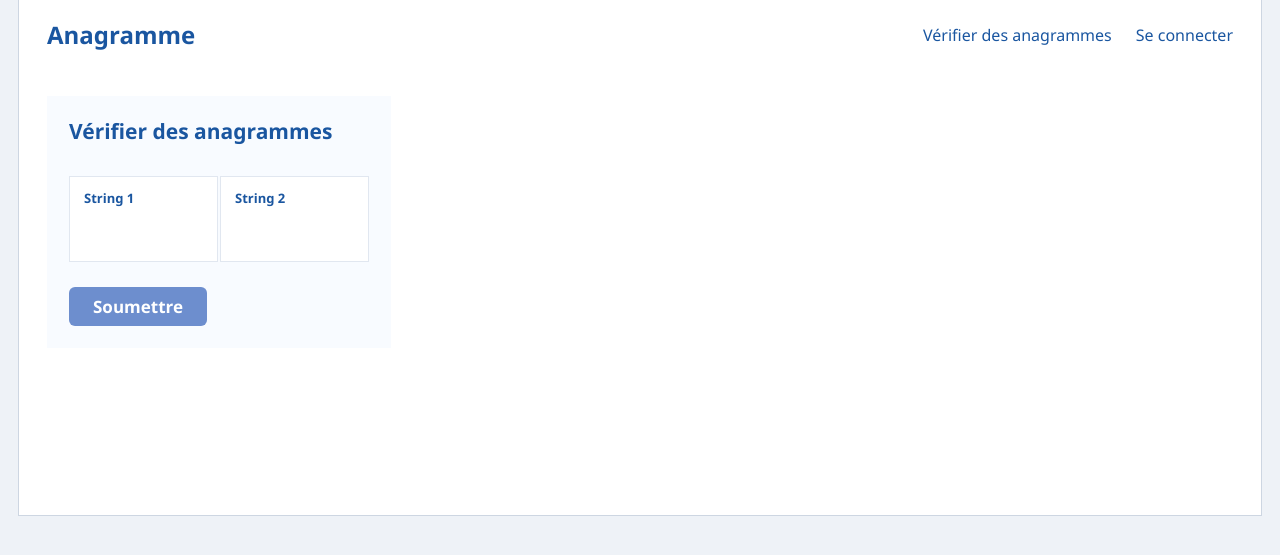
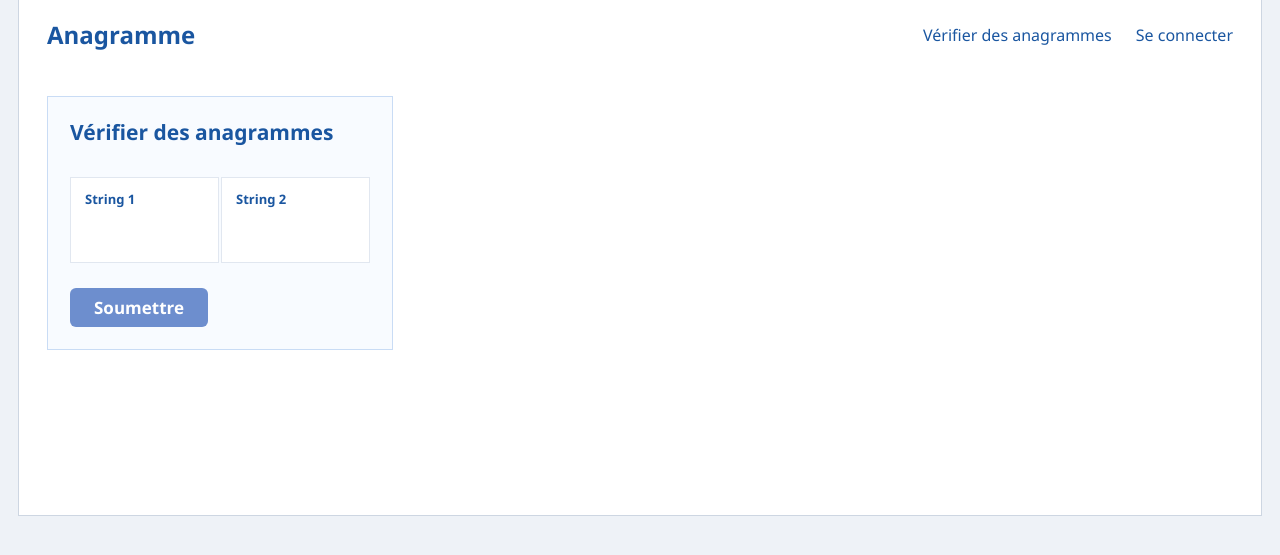
Before and after one commit to Fredy-mahugnon/anagrammes-php, a PHP site: page / in a window 1280 px wide. Shown: the part 30-585 px from the top of the page. Run offline with PHP 8.4, Linux system fonts and the light colour scheme.

Commit message:
Colorer les bordures du panneau selon le resultat au lieu de la carte

```diff
--- a/assets/css/style.css
+++ b/assets/css/style.css
@@ -142,47 +142,11 @@ a:hover { text-decoration: underline; }
 /* Carte blanche                                                               */
 /* -------------------------------------------------------------------------- */
 .card {
-    position: relative;
-    overflow: hidden;
     background: var(--card);
     border: 1px solid #CDD6E2;
     margin: 29px 18px 0;
     padding: var(--card-pad-top) 28px 28px;
     min-height: 517px;
-}
-
-/* La couleur du résultat traverse toute la grande carte. */
-.card::after {
-    content: '';
-    position: absolute;
-    inset: 0 auto 0 0;
-    width: 0;
-    pointer-events: none;
-    z-index: 0;
-    opacity: 0.10;
-}
-
-.card > * { position: relative; z-index: 1; }
-
-body.has-result-ok .card { border-color: var(--green); }
-body.has-result-ok .card::after {
-    background: var(--green);
-    animation: sweep-card 900ms ease-out forwards;
-}
-
-body.has-result-ko .card { border-color: var(--red); }
-body.has-result-ko .card::after {
-    background: var(--red);
-    animation: sweep-card 900ms ease-out forwards;
-}
-
-@keyframes sweep-card {
-    from { width: 0; }
-    to   { width: 100%; }
-}
-
-@media (prefers-reduced-motion: reduce) {
-    .card::after { animation: none; width: 100%; }
 }
 
 .site-header {
@@ -231,8 +195,15 @@ body.has-result-ko .card::after {
     display: inline-block;
     vertical-align: top;
     background: var(--panel);
+    border: 1px solid var(--border);
     padding: 22px;
+    transition: border-color 300ms ease;
 }
+
+/* Seules les bordures du panneau « Vérifier des anagrammes » prennent
+   la couleur du résultat, en plus du message lui-même. */
+body.has-result-ok .panel { border-color: var(--green); }
+body.has-result-ko .panel { border-color: var(--red); }
 
 .panel h1 {
     margin: 0 0 31px;
--- a/includes/header.php
+++ b/includes/header.php
@@ -11,7 +11,7 @@ if ($forcedLayout === 'wide') {
     $layoutClass = ' layout-narrow';
 }
 
-// Le résultat colore aussi la grande carte (vert pour un succès, rouge sinon).
+// Le résultat colore les bordures du panneau (vert pour un succès, rouge sinon).
 $resultState = $result ?? null;
 $resultClass = '';
 if ($resultState === true) {
```
Also changed, not shown: 6 other files.
